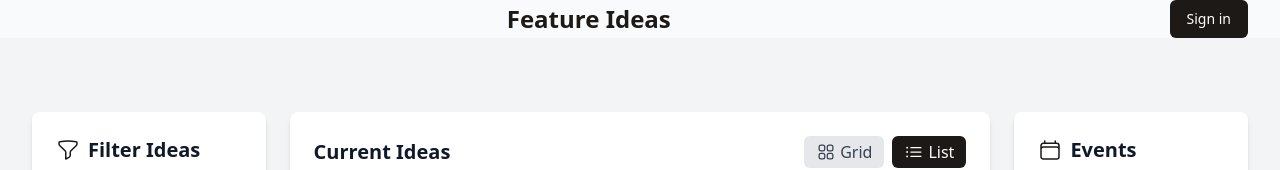
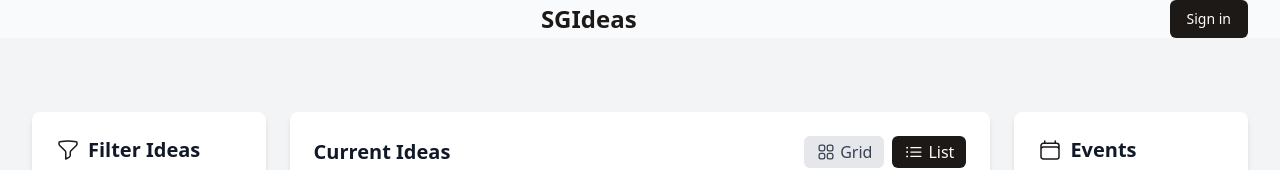
Before and after one commit to vs704vs/sghack, a Next.js app: page / in a window 1280 px wide. Shown: the top 170 px of the page. Built offline with nearby package versions, Linux system fonts and the light colour scheme; no server answers; the database is empty.

Commit message:
change title

```diff
--- a/components/Navigation.tsx
+++ b/components/Navigation.tsx
@@ -51,7 +51,7 @@ const Navigation: React.FC = () => {
             <div className="flex-shrink-0">
               <Link href="/" className="flex items-center">
                 <span className="text-2xl font-bold text-stone-900">
-                  Feature Ideas
+                  SGIdeas
                 </span>
               </Link>
             </div>
@@ -142,7 +142,7 @@ const Navigation: React.FC = () => {
                           <div className="px-5 pt-4 flex items-center justify-between">
                             <div>
                               <span className="text-2xl font-bold text-stone-900">
-                                Feature Ideas
+                                SGIdeas
                               </span>
                             </div>
                           </div>
--- a/pages/ideas/[id].tsx
+++ b/pages/ideas/[id].tsx
@@ -82,7 +82,7 @@ const IdeaPage: NextPage<IdeaProps> = ({ idea }) => {
   return (
     <div className="min-h-screen bg-gray-100">
       <Head>
-        <title>{idea.title} | Feature Ideas Platform</title>
+        <title>{idea.title} | SGIdeas</title>
         <meta name="description" content={idea.description} />
       </Head>
 
--- a/pages/index.tsx
+++ b/pages/index.tsx
@@ -340,8 +340,8 @@ const Home: NextPage<HomeProps> = ({ initialIdeas, categories }) => {
   return (
     <div className="min-h-screen bg-gray-100">
       <Head>
-        <title>Feature Ideas Platform</title>
-        <meta name="description" content="Submit and vote on feature ideas" />
+        <title>SGIdeas</title>
+        <meta name="description" content="Submit and vote on SGIdeas" />
         <link rel="icon" href="/favicon.ico" />
       </Head>
 
--- a/pages/profile/[id].tsx
+++ b/pages/profile/[id].tsx
@@ -102,7 +102,7 @@ const Profile: NextPage<ProfileProps> = ({ user }) => {
   return (
     <div className="min-h-screen bg-gray-100">
       <Head>
-        <title>{user.name ? `${user.name}'s Profile` : 'User Profile'} | Feature Ideas Platform</title>
+        <title>{user.name ? `${user.name}'s Profile` : 'User Profile'} | SGIdeas</title>
         <meta name="description" content={`Profile page of ${user.name || 'user'}`} />
       </Head>
 
```
